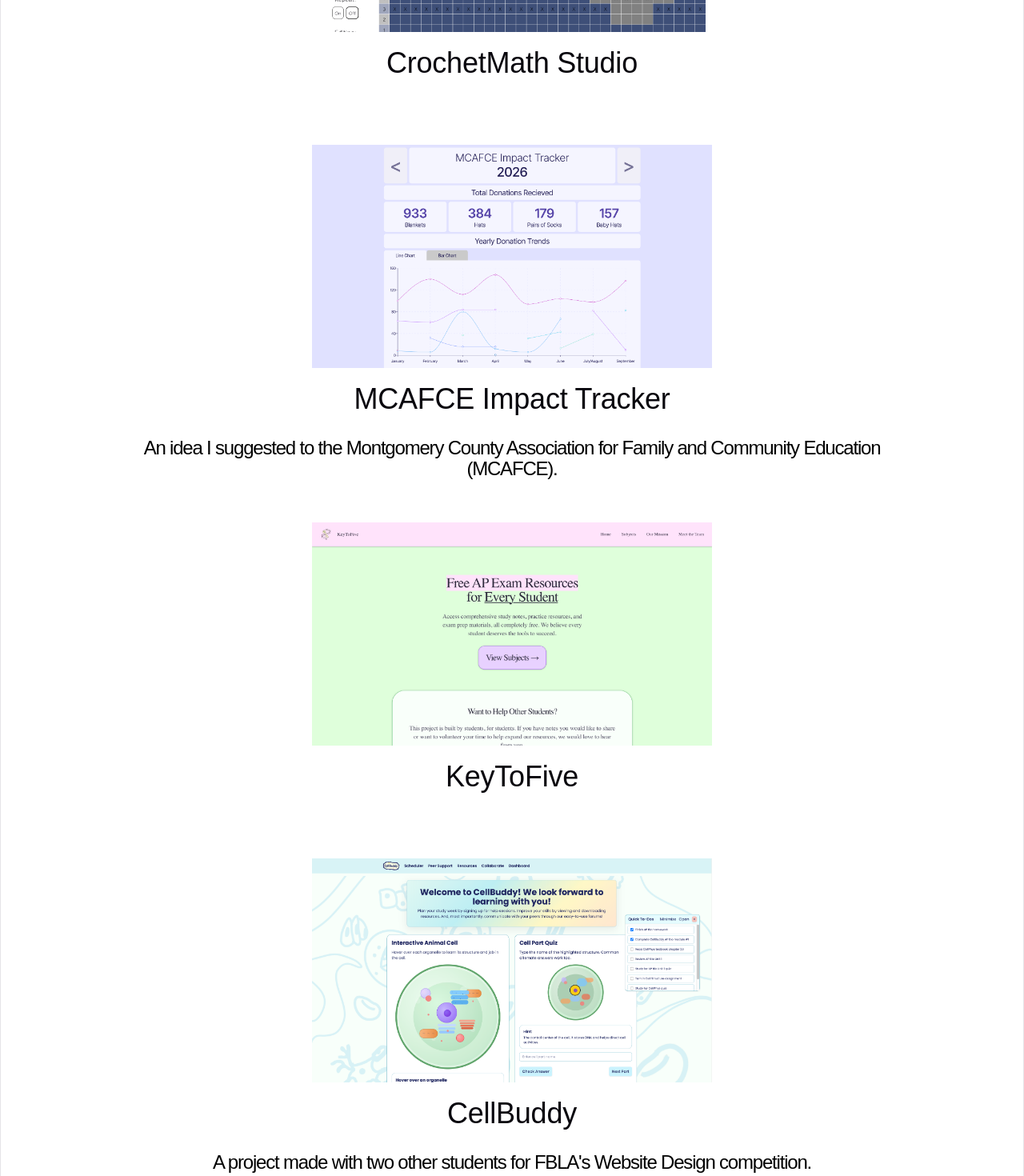
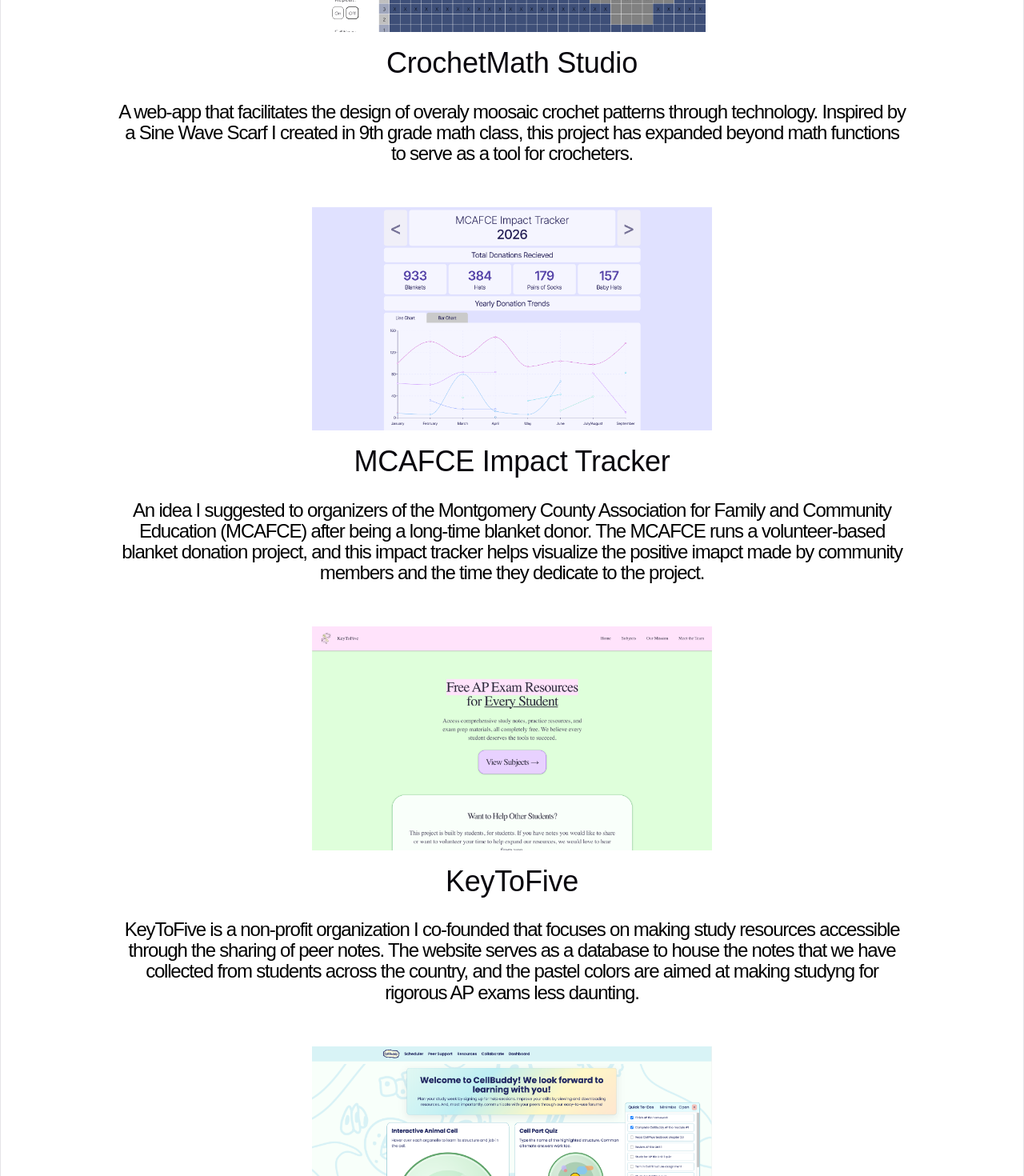
Before and after one commit to ciahan/ciarafeng, a React (Vite) app: page /ciarafeng/web-dev in a window 1280 px wide. Shown: the part 560-2030 px from the top of the page at 80% size. Built offline with nearby package versions, Linux system fonts and the light colour scheme; a web font is replaced by a local one.

Commit message:
added link to crochet math studio

```diff
--- a/src/App.css
+++ b/src/App.css
@@ -58,3 +58,22 @@
   line-height: 130%;
   letter-spacing: -1.5px;
 }
+
+.work {
+  display: flex;
+  gap: 1rem;
+  @media (max-width: 1440px) {
+    flex-direction: column;
+    gap: 2.5rem;
+  }
+}
+
+.about {
+  display: flex;
+  gap: 1rem;
+
+  @media (max-width: 1440px) {
+    flex-direction: column;
+    gap: 2.5rem;
+  }
+}
--- a/src/data/crochet.js
+++ b/src/data/crochet.js
@@ -154,7 +154,7 @@
                 description: "",
             },
             {
-                title: "Sine Wave Scarf",
+                title: "Sine Wave Scarf (Original Pattern)",
                 id: "sine-scarf",
                 image: "SineWaveScarf.jpeg",
                 year: 2023,
--- a/src/data/games.js
+++ b/src/data/games.js
@@ -5,7 +5,9 @@
         img: "BeatDropThumbnail.png",
         description:
             `Beat Drop was the second game I created at Carnegie Mellon's
-            High School Game Academy in the summer of 2026.`,
+            High School Game Academy in the summer of 2026. It was created
+            throughout the span of three weeks in a team of six total students:
+            three artists, two programmers, and one sound designer.`,
         demo: "https://www.youtube.com/embed/BpdgR3Q85ko",
         synopsis:
             `In Beat Drop, players follow the journey of Snapper,
@@ -19,7 +21,22 @@
         img: "CentipedeThumbnail.png",
         description:
             `Centipede was the first game I created at Carnegie Mellon's
-            High School Game Academy in the summer of 2026.`,
+            High School Game Academy in the summer of 2026. The goal was to
+            remake the classic arcade game, Centipede, and use what we had
+            learned about game design in the weeks prior to implement
+            improvements. It was created
+            in a team of six total students: two programmers, three
+            artists, and one sound designer. It was a sharp learning curve for me,
+            not only as an artist learning how to import sprites and animations
+            into Unity, but also because I had been given the role of being the
+            team's producer, responsible for making sure the team stayed on track
+            and worked well together. Throghout the week that we had during
+            this lightning-round project, I learned a lot about leading a team
+            of all introverts (including myself) that barely had anything in
+            common, as well as mitigate conflicts between team members. One
+            important lesson I took away from this experience was about how
+            important transparency is between team members. Even the smallest
+            tasks done (or not done) should be communicated with the team.`,
         demo: "https://www.youtube.com/embed/RLvpOvbYGSk",
         synopsis:
             `Centipede is a remake of the classic arcade game, also
--- a/src/data/webDev.js
+++ b/src/data/webDev.js
@@ -2,9 +2,13 @@
     {
         name: "CrochetMath Studio",
         id: "crochet-math",
-        link: "",
+        link: "https://ciahan.github.io/CrochetMath-Studio",
         image: "CrochetMath Studio.png",
-        description: ``,
+        description:
+            `A web-app that facilitates the design of overaly moosaic crochet patterns
+            through technology. Inspired by a Sine Wave Scarf I created in 9th grade
+            math class, this project has expanded beyond math functions to serve as
+            a tool for crocheters.`,
     },
     {
         name: "MCAFCE Impact Tracker",
@@ -12,15 +16,23 @@
         link: "https://ciahan.github.io/MCAFCE-ImpactTracker",
         image: "ImpactTracker.png",
         description:
-            `An idea I suggested to the Montgomery County Association for
-            Family and Community Education (MCAFCE).`,
+            `An idea I suggested to organizers of the Montgomery County Association for
+            Family and Community Education (MCAFCE) after being a long-time blanket
+            donor. The MCAFCE runs a volunteer-based blanket donation project, and
+            this impact tracker helps visualize the positive imapct made by
+            community members and the time they dedicate to the project.`,
     },
     {
         name: "KeyToFive",
         id: "key-to-five",
         link: "https://keytofive.org/",
         image: "KeyToFive.png",
-        description: ``,
+        description:
+            `KeyToFive is a non-profit organization I co-founded that focuses on
+            making study resources accessible through the sharing of peer notes.
+            The website serves as a database to house the notes that we have collected
+            from students across the country, and the pastel colors are aimed at
+            making studyng for rigorous AP exams less daunting.`,
     },
     {
         name: "CellBuddy",
@@ -29,6 +41,10 @@
         image: "CellBuddy.png",
         description:
             `A project made with two other students for FBLA's Website Design
-            competition.`,
+            competition. CellBuddy is targeted towards biology subjects, and
+            uses a floating to-do list, calendar, and dashboard to give students
+            a comprehensive review of their workload. Besides just web-development,
+            this project involved research into color psychology and the
+            development of good study habits in teenagers.`,
     }
 ]
--- a/src/pages/About.jsx
+++ b/src/pages/About.jsx
@@ -10,7 +10,7 @@
                 className="flex flex-col gap-12"
             >
                 <div
-                    className="flex gap-1"
+                    className="about flex"
                 >
                     <div
                         className="flex-1 flex flex-col items-center"
--- a/src/pages/ArtCategory.jsx
+++ b/src/pages/ArtCategory.jsx
@@ -15,7 +15,7 @@
                 {selectedCategory.artworks.map((artwork) => (
                     <div
                         key={artwork.id}
-                        className="flex items-center"
+                        className="work items-center"
                     >
                         <div className="flex-1 flex justify-center">
                             <img
--- a/src/pages/CrochetCategory.jsx
+++ b/src/pages/CrochetCategory.jsx
@@ -14,7 +14,7 @@
                 {selectedCategory.works.map((work) => (
                     <div
                         key={work.id}
-                        className="flex items-center"
+                        className="work items-center"
                     >
                         <div className="flex-1 flex justify-center">
                             <img
```
